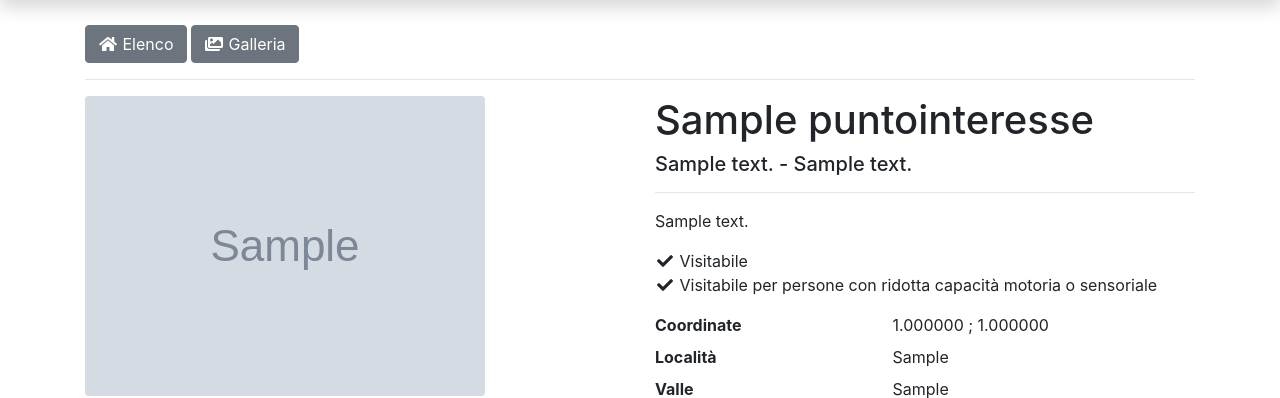
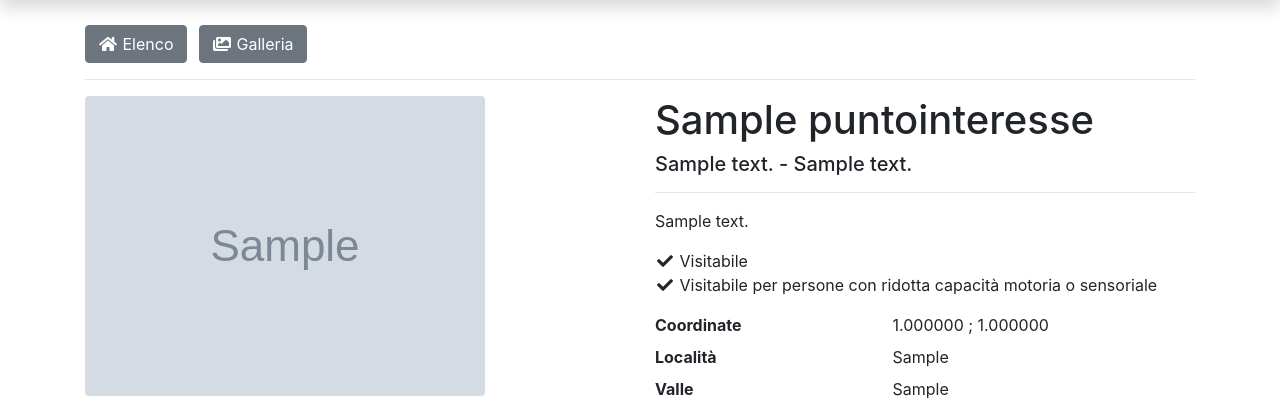
Before and after one commit to GianpaoloBranca/CAI-Punti-Interesse, a Django app: a page that uses templates/punti_interesse/show.html in a window 1280 px wide. Shown: the part 55-453 px from the top of the page. Run offline with Django 3.2, Linux system fonts and the light colour scheme; a user stored in the database is signed in; tables that the repository leaves empty hold one stand-in row (values such as "Sample post"); grey boxes marked "Sample" are stand-in pictures; some libraries are stand-ins or nearby versions.

Commit message:
Adjust margins

```diff
--- a/templates/punti_interesse/form_buttons.html
+++ b/templates/punti_interesse/form_buttons.html
@@ -1,9 +1,9 @@
 <a {% if punto %} href="{% url 'show' punto.slug %}" {% else %} href="{% url 'home' %}" {% endif %} class="btn btn-secondary">
   <i class="fas fa-times fa-fw"></i><span class="d-none d-sm-inline"> Annulla</span>
 </a>
-<a href="" class="btn btn-secondary">
+<a href="" class="btn btn-secondary ml-2">
   <i class="fas fa-redo fa-fw"></i><span class="d-none d-sm-inline"> Ripristina</span>
 </a>
-<button class="btn btn-primary" type="submit">
+<button class="btn btn-primary ml-2" type="submit">
   <i class="fas fa-save fa-fw"></i><span class="d-none d-sm-inline"> Salva</span>
 </button>
--- a/templates/punti_interesse/show.html
+++ b/templates/punti_interesse/show.html
@@ -27,24 +27,22 @@
   <a class="btn btn-secondary" href="{% url 'home' %}">
     <i class="fas fa-home fa-fw"></i><span class="d-none d-sm-inline"> Elenco</span>
   </a>
-  <button class="btn btn-secondary" onclick="document.getElementById('id_copertina').click();">
+  <button class="btn btn-secondary ml-2" onclick="document.getElementById('id_copertina').click();">
     <i class="fas fa-images fa-fw"></i><span class="d-none d-sm-inline"> Galleria</span>
   </button>
   {% if user|is_rilevatore %}
-  <a class="btn btn-primary" href="{% url 'edit' punto.slug %}">
+  <a class="btn btn-primary ml-2" href="{% url 'edit' punto.slug %}">
     <i class="fas fa-pencil-alt fa-fw"></i><span class="d-none d-sm-inline"> Modifica</span>
   </a>
   {% endif %}
   {% if user|is_validatore %}
-  <div class="pt-2 d-inline">
-    <a class="btn btn-primary" href="{% url 'validate' punto.slug %}">
+  <a class="btn btn-primary ml-2" href="{% url 'validate' punto.slug %}">
     {% if punto.validato %}
     <i class="fas fa-pencil-alt fa-fw"></i><span class="d-none d-sm-inline"> Modifica Validazione</span>
     {% else %}
     <i class="fas fa-check-circle fa-fw"></i><span class="d-none d-sm-inline"> Valida</span>
     {% endif %}
   </a>
-  </div>
   {% endif %}
   <hr>
   <div class="row">
```
Lines whose indentation alone changed are shown as unchanged.
